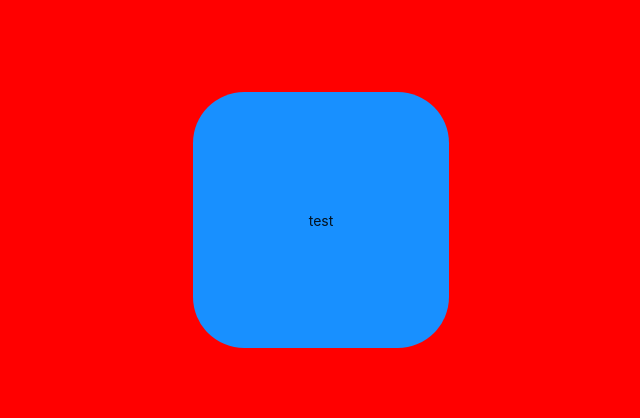
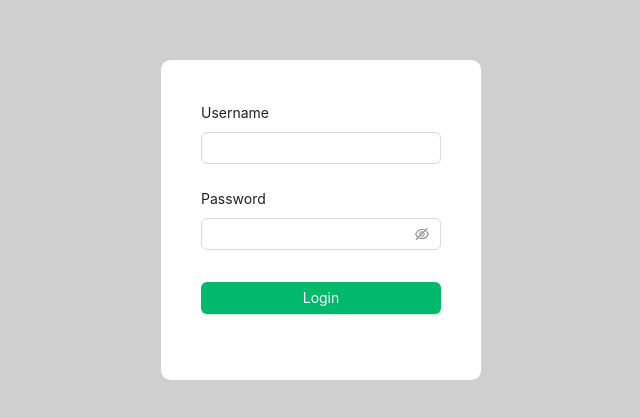
Before and after one commit to Maxikk26/manga-bookmarker-web, a Next.js app: page /login in a window 1280 px wide. Shown: the part 180-598 px from the top of the page, without its empty margins (319-959 px from the left). Built offline with nearby package versions, Linux system fonts and the light colour scheme.

Commit message:
ADD: maquetacion de login con boton de logout

```diff
--- a/src/app/(unauth)/layout.jsx
+++ b/src/app/(unauth)/layout.jsx
@@ -17,7 +17,7 @@ export default function UnAuthLayout({ children }) {
 	}
 
 	return (
-		<Layout style={{ height: "100vh",backgroundColor: 'red' }}>
+		<Layout style={{ height: "100vh",backgroundColor: '#C0C0C0C0' }}>
 			<Content>
 				<Row justify="center" align="middle" style={{ height: "100%" }}>
 					<Col>
@@ -36,9 +36,9 @@ const styles = {
 		display: "flex",
 		justifyContent: "center",
 		alignItems: "center",
-		backgroundColor: "#1890ff", // Ant Design primary color
-		borderRadius: "20%", // Optional: for rounded corners
-		width: "20vw", // 20% of the viewport width
+		backgroundColor: "white", // Ant Design primary color
+		borderRadius: "3%", // Optional: for rounded corners
+		width: "25vw", // 20% of the viewport width
 		aspectRatio: "1", // Ensures it's always a square
 	}
 };
--- a/src/app/(unauth)/login/page.jsx
+++ b/src/app/(unauth)/login/page.jsx
@@ -1,12 +1,73 @@
 'use client'
 
-import React, {Component} from "react";
-import Table from "@/components/Table";
+import React, {useEffect} from "react";
+import { useRouter } from 'next/navigation'
+import {Button, Form, Input} from "antd";
 
 export default function LoginPage() {
+	const router = useRouter()
+
+	useEffect(() => {
+		router.prefetch('/bookmarks')
+	}, [router]);
+
+
+	const onFinish = (values) => {
+		console.log('Success:', values);
+		router.push('/bookmarks');
+	};
+	const onFinishFailed = (errorInfo) => {
+		console.log('Failed:', errorInfo);
+	};
+
 	return (
-		<div>
-			test
+		<div style={{width:'75%',display:'flex',justifyContent:'center',alignItems: 'center'}}>
+			<Form
+				style={{
+					width:'100%',
+				}}
+				initialValues={{
+					remember: true,
+				}}
+				layout="vertical"
+				onFinish={onFinish}
+				onFinishFailed={onFinishFailed}
+				autoComplete="off"
+				requiredMark={'optional'}
+			>
+				<Form.Item
+					label="Username"
+					name="username"
+					rules={[
+						{
+							required: true,
+							message: 'Required',
+						},
+					]}
+				>
+					<Input />
+				</Form.Item>
+
+				<Form.Item
+					label="Password"
+					name="password"
+					rules={[
+						{
+							required: true,
+							message: 'Required',
+						},
+					]}
+				>
+					<Input.Password />
+				</Form.Item>
+
+				<Form.Item label={null} style={{paddingTop:'3%'}}>
+					<Button type="primary" htmlType="submit" style={{width:'100%'}}>
+						Login
+					</Button>
+				</Form.Item>
+			</Form>
 		</div>
+
 	)
 }
--- a/src/components/Header.jsx
+++ b/src/components/Header.jsx
@@ -1,14 +1,25 @@
 'use client'
 
-import React, {useEffect, useState} from 'react'
-import {Layout, Menu, theme} from 'antd'
-import {BookOutlined} from '@ant-design/icons'
+import React from 'react'
+import {Button, Col, Dropdown, Layout, Menu, Row, theme} from 'antd'
+import {BookOutlined, SearchOutlined} from '@ant-design/icons'
 import Link from "next/link";
 import {CiViewList} from "react-icons/ci";
-import {usePathname, useRouter, useSearchParams} from 'next/navigation'
+import {usePathname} from 'next/navigation'
+import {FaUserCircle} from "react-icons/fa";
 
 const { Header } = Layout
 
+const items = [
+	{
+		key: '1',
+		label: (
+			<a href="/logout" rel="noopener noreferrer">
+				Logout
+			</a>
+		),
+	},
+];
 
 const DashboardHeader = () => {
 	const {
@@ -18,9 +29,11 @@ const DashboardHeader = () => {
 	const pathname = usePathname()
 
 	return (
-		<Header style={{ padding: '0% 15%', background: colorBgContainer }}>
+		<Header style={{ padding: '0% 17%', background: colorBgContainer }}>
+			<Row style={{ width: '100%' }} justify="space-between" align="middle">
+				<Col>
 					<Menu
-				mode={'horizontal'}
+						mode="horizontal"
 						defaultSelectedKeys={[pathname]}
 						items={[
 							{
@@ -34,7 +47,23 @@ const DashboardHeader = () => {
 								label: <Link href="/mangas">Mangas</Link>,
 							},
 						]}
+						style={{ border: 'none' }}
 					/>
+				</Col>
+				<Col>
+					<Dropdown
+						menu={{
+							items,
+						}}
+						placement="bottomLeft"
+						arrow
+					>
+						<Button shape='circle'>
+							<FaUserCircle size={20} />
+						</Button>
+					</Dropdown>
+				</Col>
+			</Row>
 		</Header>
 	)
 }
```
Also changed, not shown: src/app/(unauth)/logout/page.jsx (added, +15 -0 lines). Lines whose indentation alone changed are shown as unchanged.
